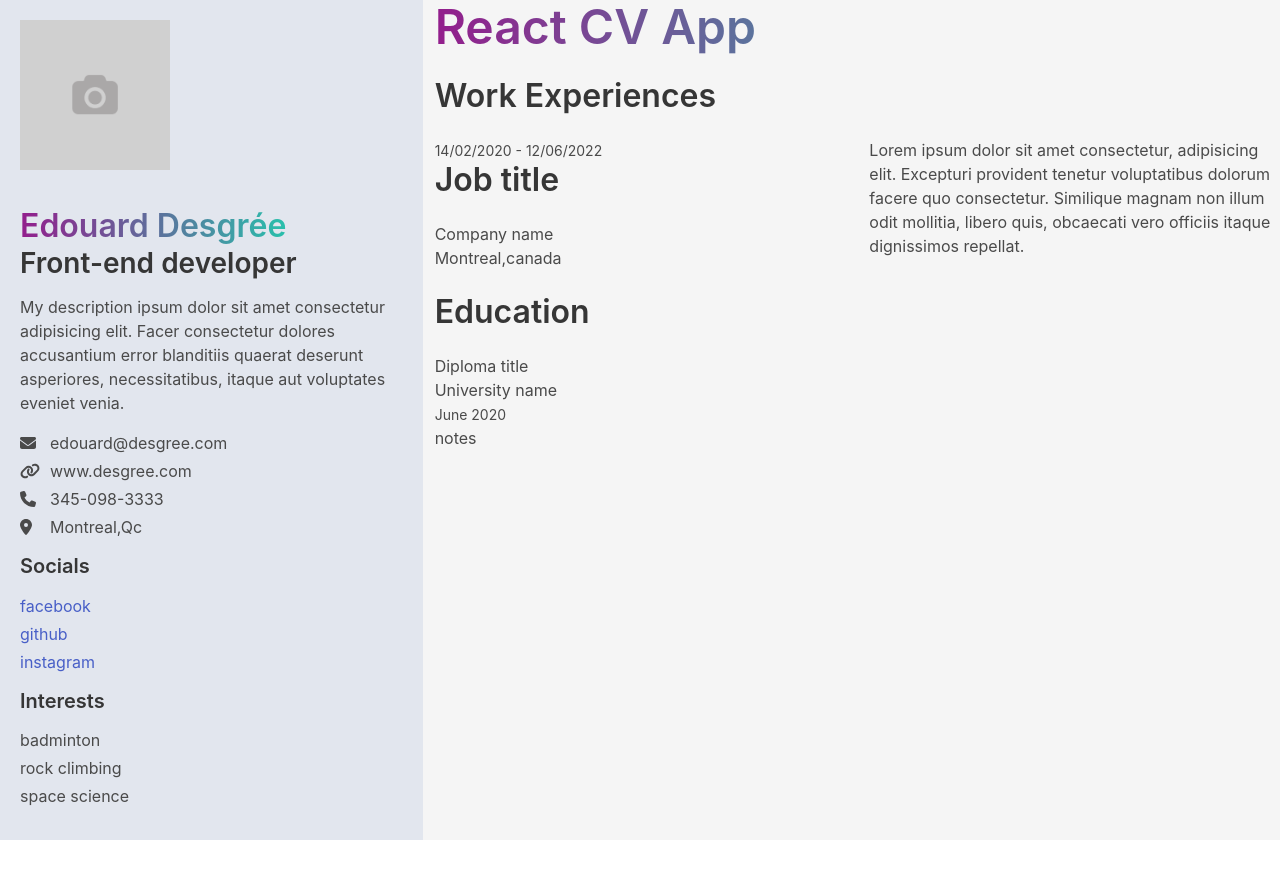
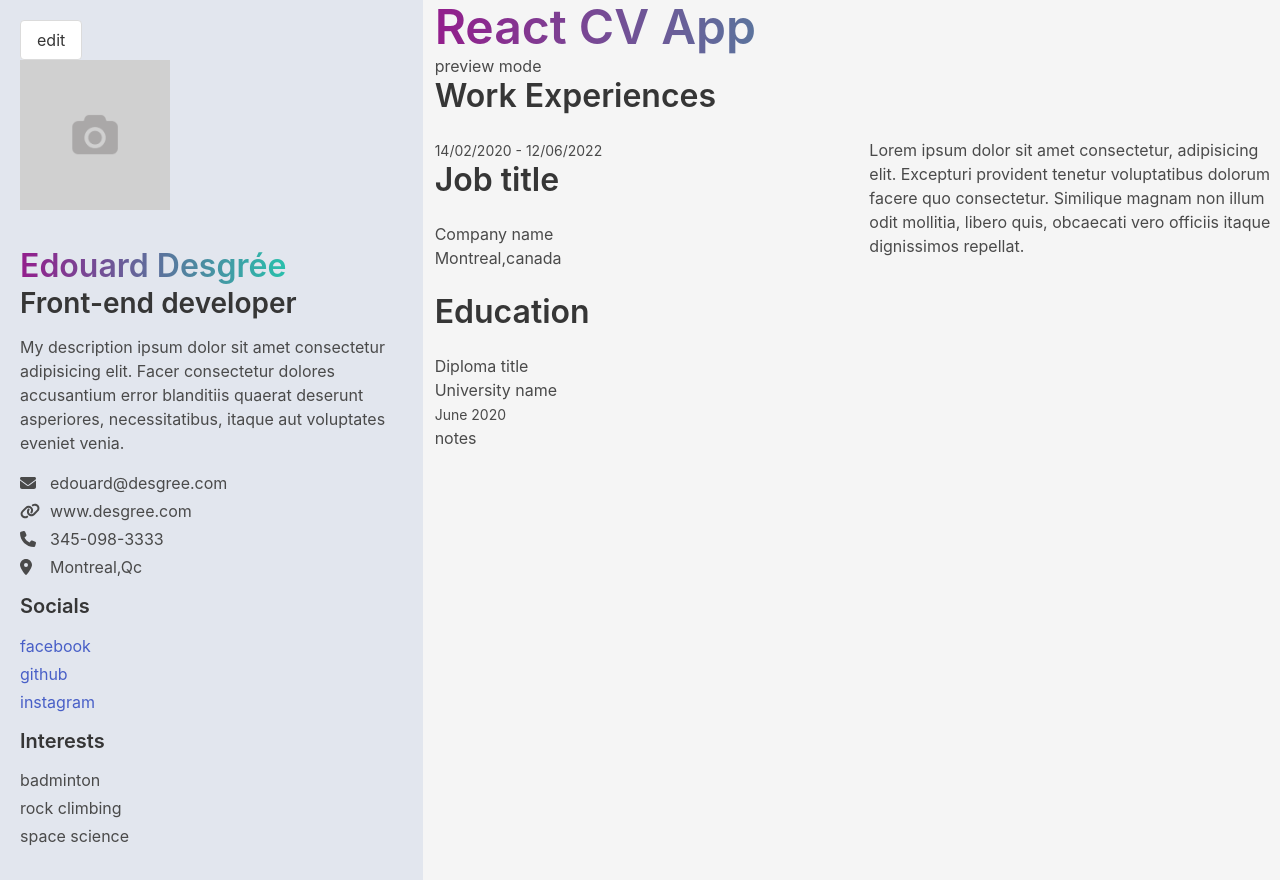
Before and after one commit to edesgree/react-cv-app, a React (Vite) app: page / in a window 1280 px wide. Before the commit the page ends 840 px from the top, so only its background shows below. Built offline with nearby package versions, Linux system fonts and the light colour scheme.

Commit message:
edit mode state

```diff
--- a/src/App.jsx
+++ b/src/App.jsx
@@ -17,11 +17,20 @@ library.add(faEnvelope, faLink, faPhone, faLocationDot);
 
 function App() {
   const [count, setCount] = useState(0);
+  const [editMode, setEditMode] = useState(false);
 
+  function handleEditButton(e) {
+    e.preventDefault();
+    setEditMode(!editMode);
+    console.log('editMode', editMode);
+  }
   return (
     <main className="App columns">
       <aside className="column is-one-third ">
         <div className="content">
+          <button className="button" onClick={handleEditButton}>
+            {editMode ? 'preview' : 'edit'}
+          </button>
           <Intro
             firstName={data.firstName}
             lastName={data.lastName}
@@ -41,7 +50,11 @@ function App() {
         </div>
       </aside>
       <div className="column experiences">
-        <h1 className="title is-1">React CV App</h1>
+        <header>
+          <h1 className="title is-1">React CV App</h1>
+          {editMode ? 'edit mode' : 'preview mode'}
+        </header>
+
         <h2 className="title">Work Experiences</h2>
         <div className="work-item columns">
           <div className="column">
```
